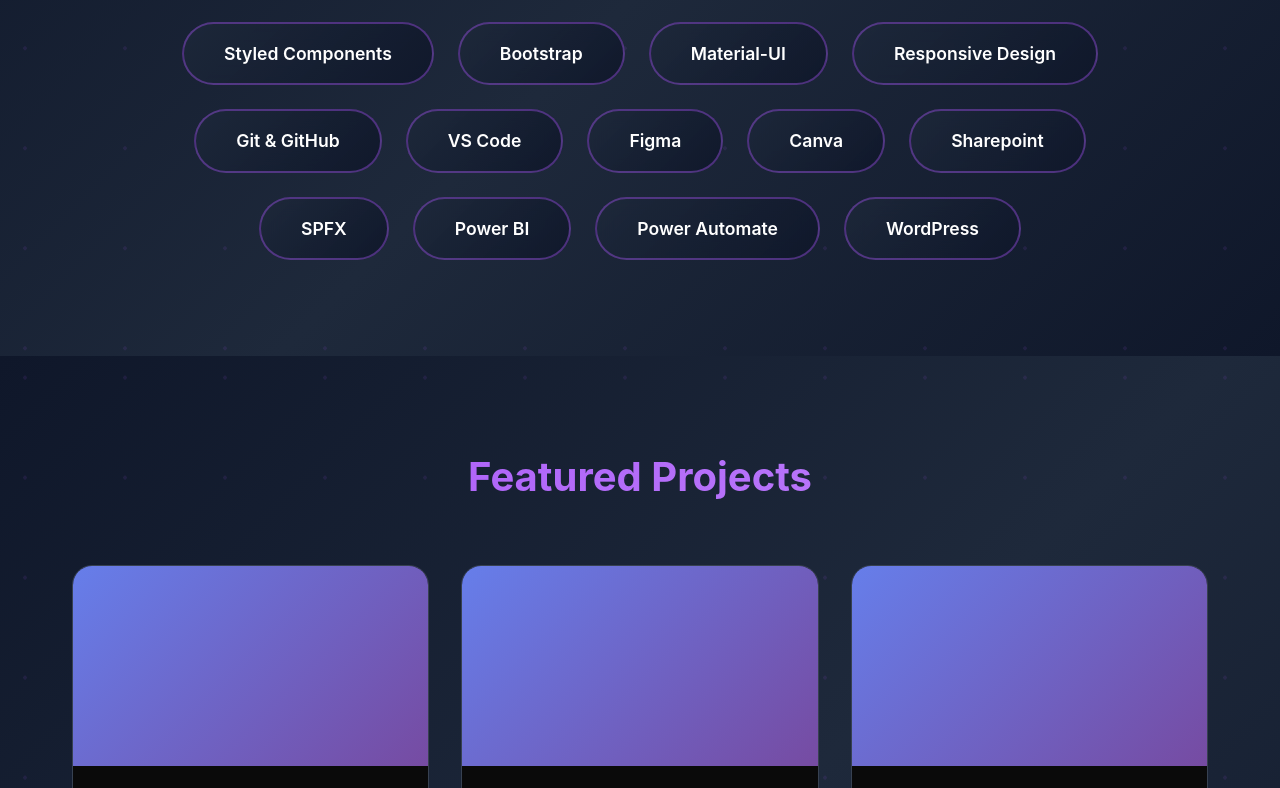
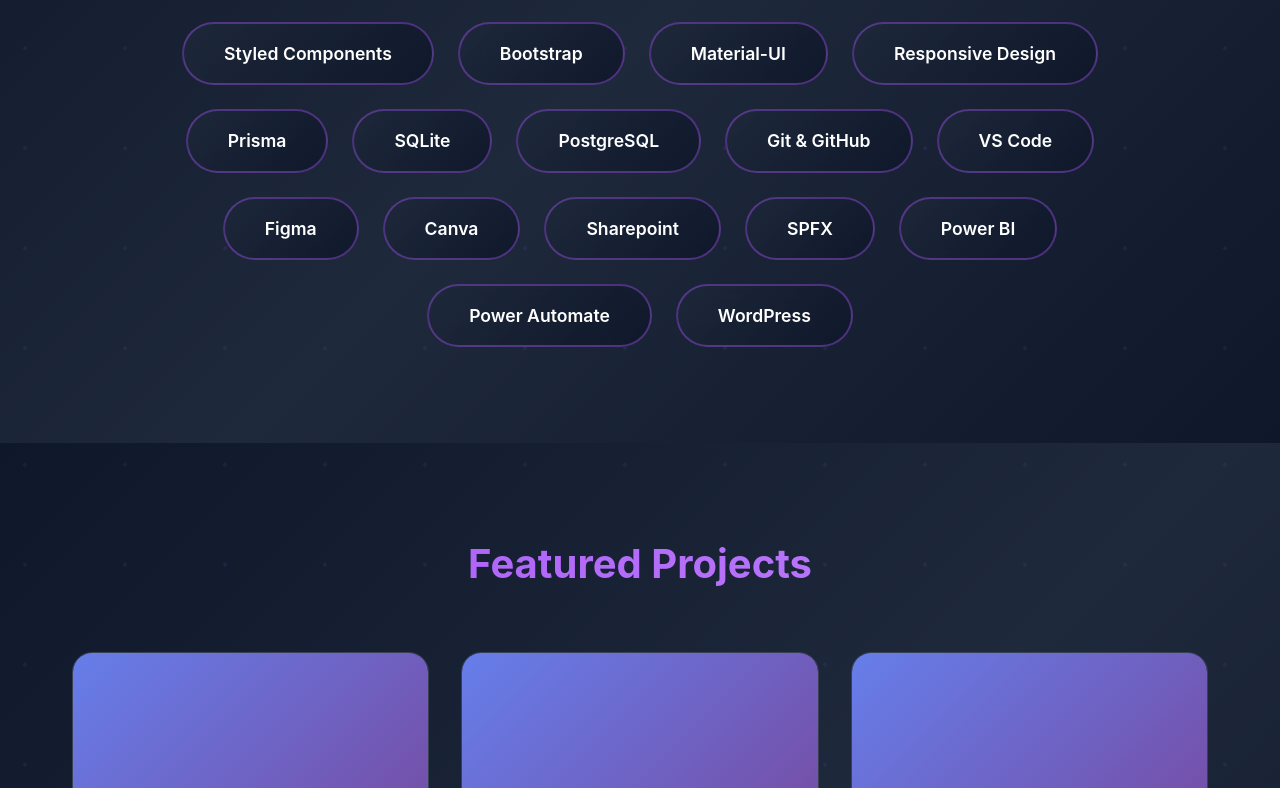
Before and after one commit to kitxomka/AS-portfolio, a Next.js app: page / in a window 1280 px wide. Shown: the part 1252-2040 px from the top of the page. Built offline with nearby package versions, Linux system fonts and the light colour scheme.

Commit message:
add skills

```diff
--- a/src/data/portfolioData.js
+++ b/src/data/portfolioData.js
@@ -25,6 +25,9 @@
         "Bootstrap",
         "Material-UI",
         "Responsive Design",
+        "Prisma",
+        "SQLite",
+        "PostgreSQL",
         "Git & GitHub",
         "VS Code",
         "Figma",
@@ -53,7 +56,9 @@
             "technologies": [
                 "React",
                 "Next.js",
-                "Styled component"
+                "Styled component",
+                "Prisma",
+                "SQLite"
 
             ],
             "demoUrl": "https://demo-taskmanager.example.com",
```
